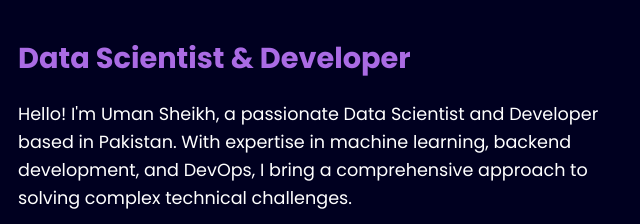
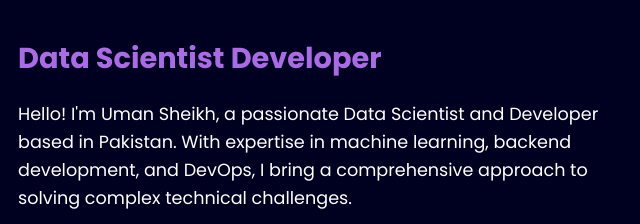
Before and after one commit to umansheikh0611/Portfolio-Website, a website: page src/about-me.html in a window 1280 px wide. Shown: the part 183-407 px from the top of the page, 505-1145 px from the left. Drawn offline with Linux system fonts and the light colour scheme.

Commit message:
Added About me V2

```diff
--- a/src/about-me.html
+++ b/src/about-me.html
@@ -37,7 +37,7 @@
                 </div>
 
                 <div class="about-text">
-                    <h2>Data Scientist & Developer</h2>
+                    <h2>Data Scientist Developer</h2>
                     <p>Hello! I'm Uman Sheikh, a passionate Data Scientist and Developer based in Pakistan. With expertise in machine learning, backend development, and DevOps, I bring a comprehensive approach to solving complex technical challenges.</p>
 
                     <div class="skills">
```
